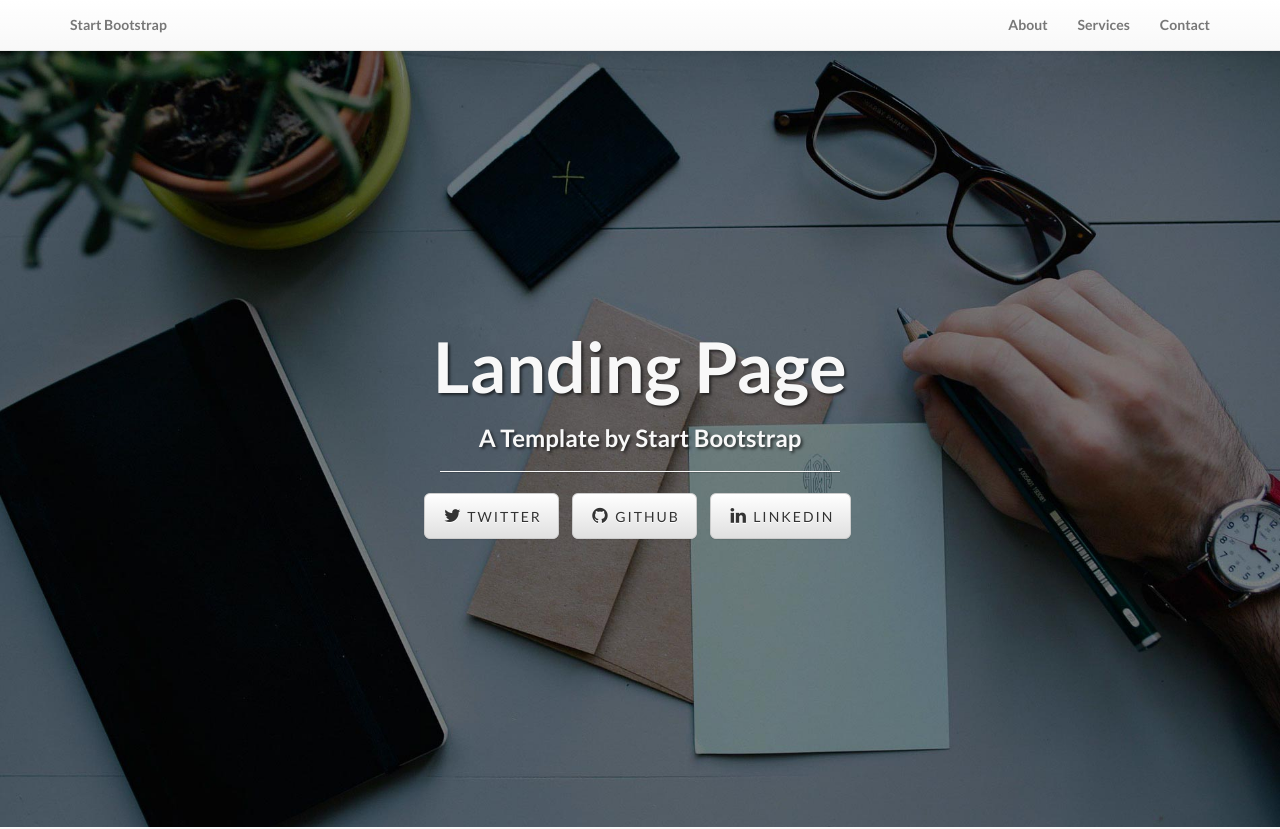
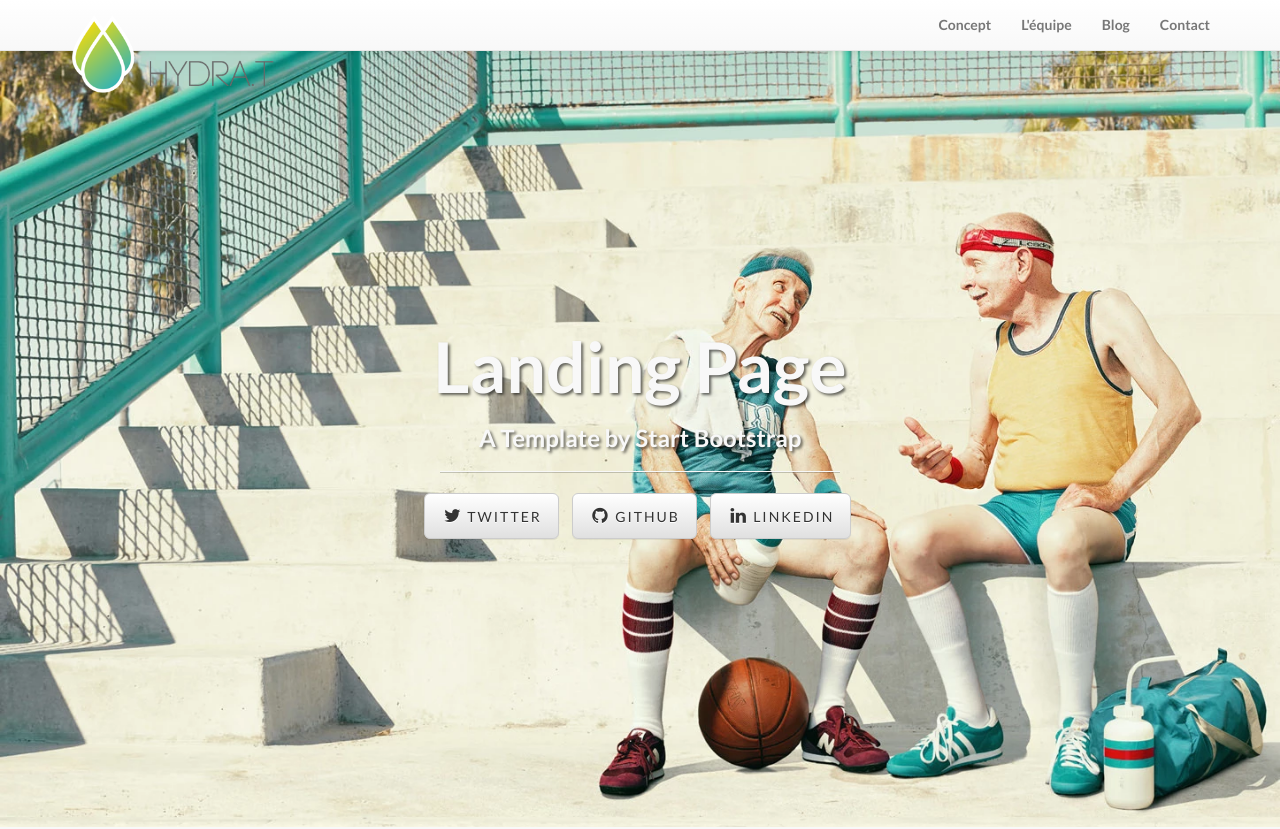
Before and after one commit to vphilipp3/WagonHydraT, a plain HTML site: page index.html in a window 1280 px wide. Shown: the top 829 px of the page. Drawn offline with nearby package versions, Linux system fonts and the light colour scheme.

Commit message:
Changed Logo and background

```diff
--- a/css/main.css
+++ b/css/main.css
@@ -26,6 +26,10 @@ h6 {
     font-size: 14px;
 }
 
+.topnav .navbar-brand img{
+    height: 80px;
+}
+
 .lead {
     font-size: 18px;
     font-weight: 400;
@@ -36,7 +40,7 @@ h6 {
     padding-bottom: 50px;
     text-align: center;
     color: #f8f8f8;
-    background: url(../img/intro-bg.jpg) no-repeat center center;
+    background: url(../img/slider.jpg) no-repeat center center;
     background-size: cover;
 }
 
--- a/index.html
+++ b/index.html
@@ -43,16 +43,19 @@
                     <span class="icon-bar"></span>
                     <span class="icon-bar"></span>
                 </button>
-                <a class="navbar-brand topnav" href="#">Start Bootstrap</a>
+                <a class="navbar-brand topnav" href="#"><img src="img/logo.png" alt=""></a>
             </div>
             <!-- Collect the nav links, forms, and other content for toggling -->
             <div class="collapse navbar-collapse" id="bs-example-navbar-collapse-1">
                 <ul class="nav navbar-nav navbar-right">
                     <li>
-                        <a href="#about">About</a>
+                        <a href="#concept">Concept</a>
                     </li>
                     <li>
-                        <a href="#services">Services</a>
+                        <a href="#team">L'équipe</a>
+                    </li>
+                    <li>
+                        <a href="#blog">Blog</a>
                     </li>
                     <li>
                         <a href="#contact">Contact</a>
```
Also changed, not shown: img/logo.png (added), img/slider.jpg (added), 1 other file.
